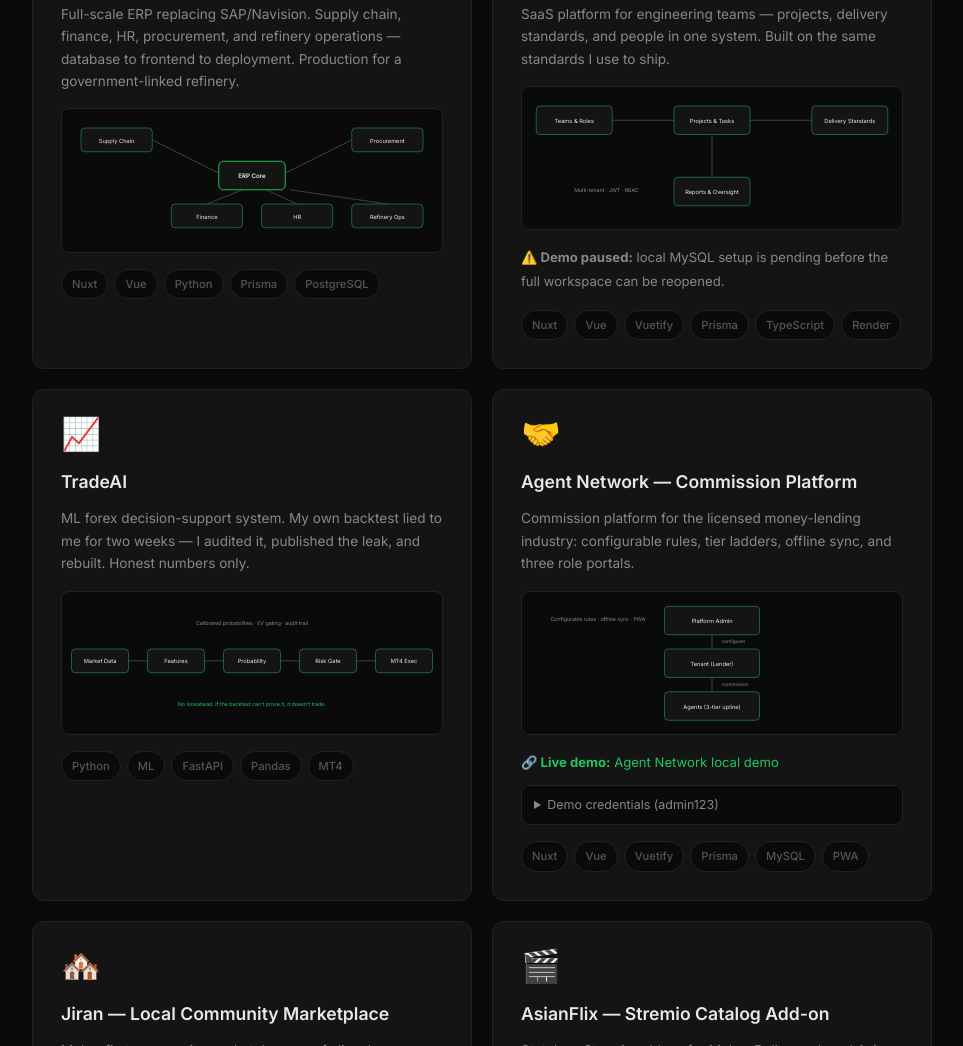
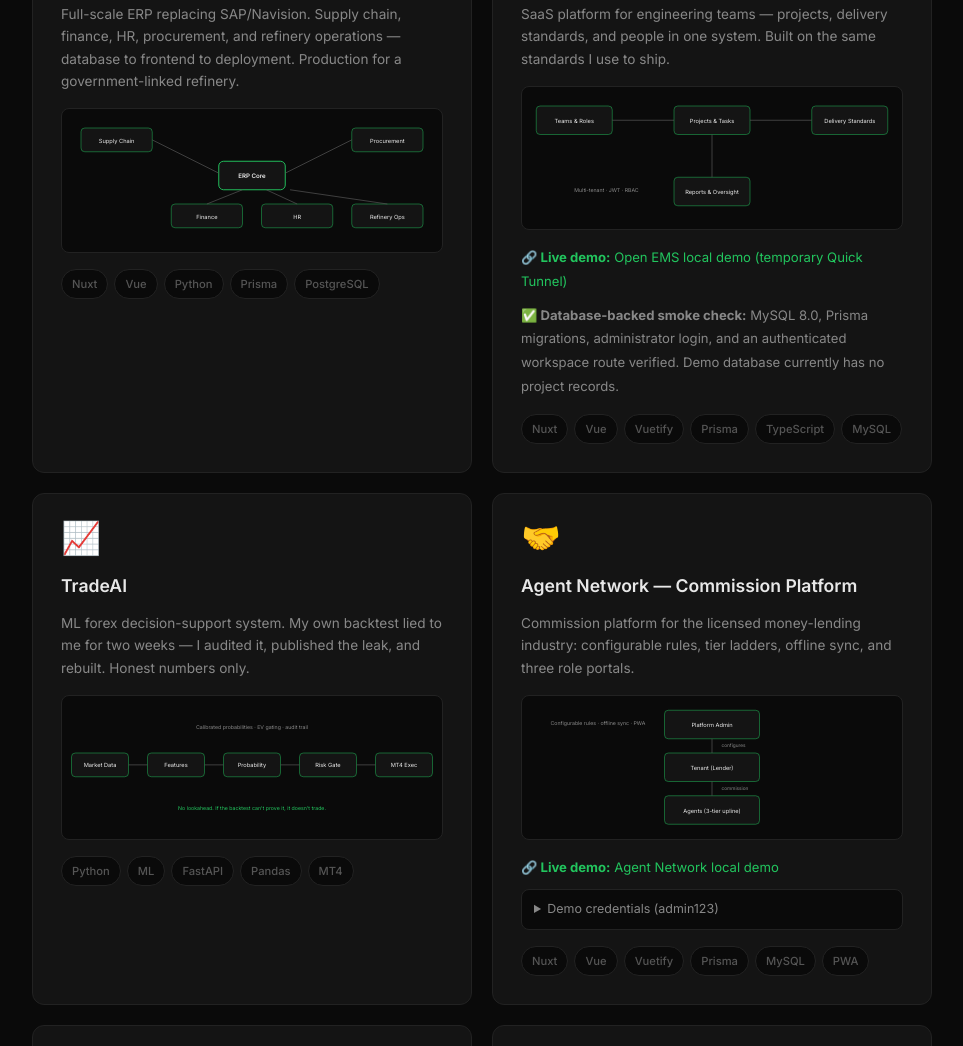
Before and after one commit to fdfrontdev/web-profile-deploy, a website: page index.html in a window 1280 px wide. Shown: the part 2149-3195 px from the top of the page, without its empty margins (158-1121 px from the left). Drawn offline with Linux system fonts and the light colour scheme.

Commit message:
docs(web-profile): restore verified EMS demo link

```diff
--- a/index.html
+++ b/index.html
@@ -873,8 +873,11 @@
             <line x1="400" y1="100" x2="400" y2="190" stroke="#555" stroke-width="1.5"/>
             <text x="110" y="220" fill="#888" font-size="11">Multi-tenant · JWT · RBAC</text>
           </svg>
+          <p style="font-size:0.82rem;color:var(--accent);margin-bottom:10px;">
+            <strong>🔗 Live demo:</strong> <a href="https://louise-violation-quantity-soul.trycloudflare.com" target="_blank" rel="noopener noreferrer" style="color:var(--accent);">Open EMS local demo</a> (temporary Quick Tunnel)
+          </p>
           <p style="font-size:0.82rem;color:var(--text-secondary);margin-bottom:16px;">
-            <strong>⚠️ Demo paused:</strong> local MySQL setup is pending before the full workspace can be reopened.
+            <strong>✅ Database-backed smoke check:</strong> MySQL 8.0, Prisma migrations, administrator login, and an authenticated workspace route verified. Demo database currently has no project records.
           </p>
           <div class="project-tags">
             <span class="project-tag">Nuxt</span>
@@ -882,7 +885,7 @@
             <span class="project-tag">Vuetify</span>
             <span class="project-tag">Prisma</span>
             <span class="project-tag">TypeScript</span>
-            <span class="project-tag">Render</span>
+            <span class="project-tag">MySQL</span>
           </div>
         </div>
 
```
